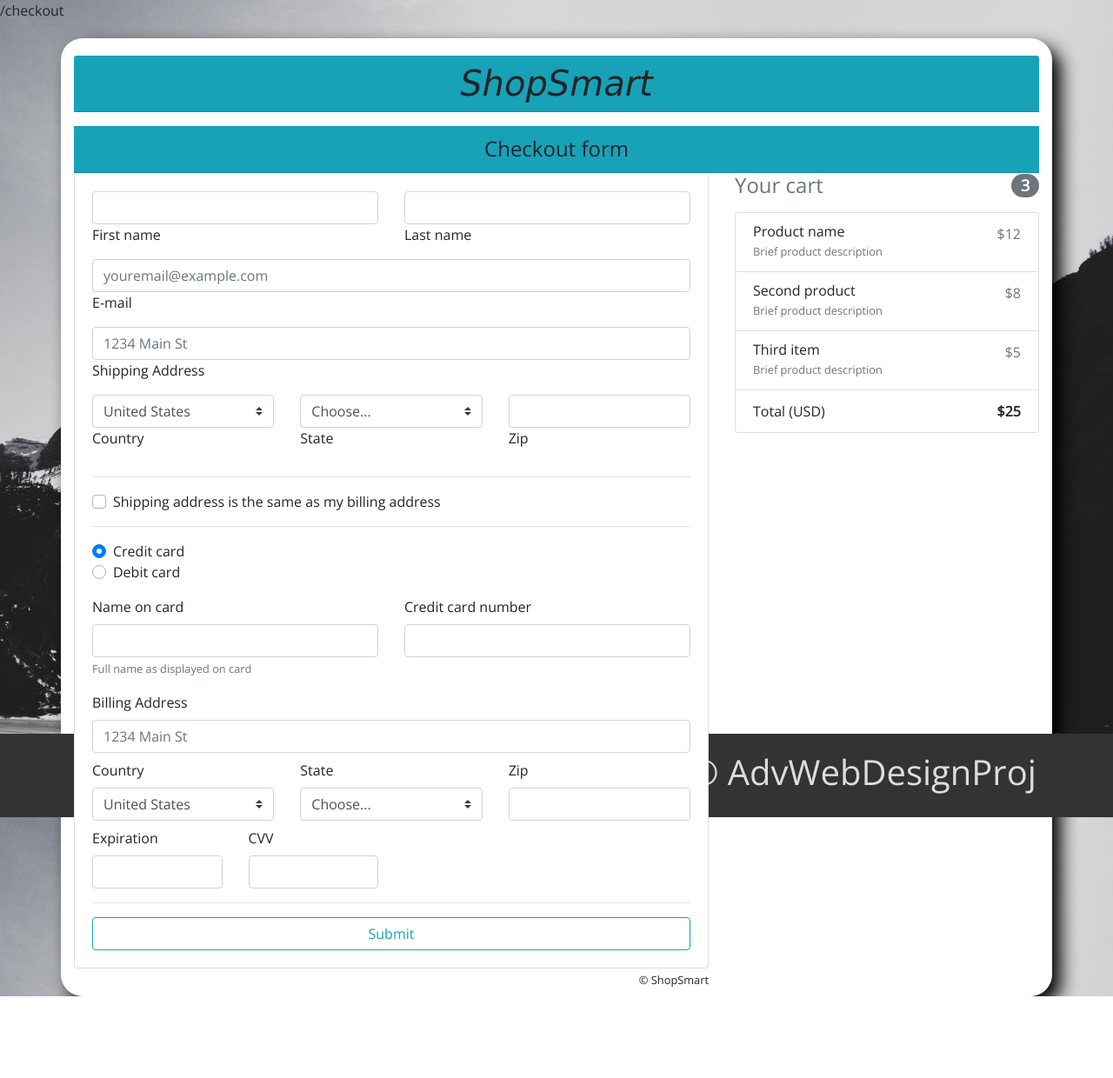
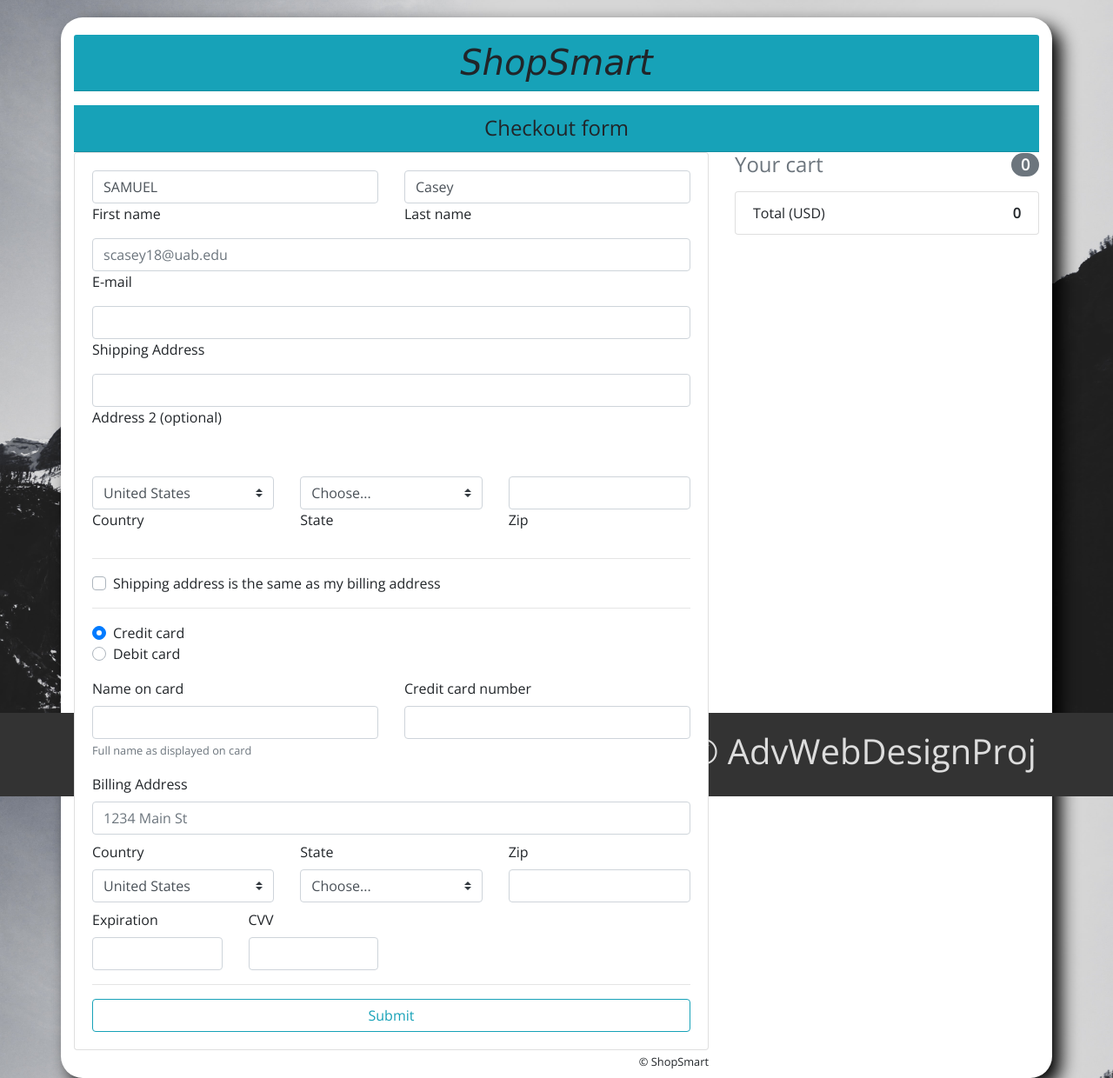
Before and after one commit to scasey18/SmartShop, a Flask app: page /checkout in a window 1280 px wide. Shown: the part 96-1336 px from the top of the page at 87% size. Before the commit the page ends 1242 px from the top, so only its background shows below. Run offline with Flask 2, Linux system fonts and the light colour scheme; a user stored in the database is signed in; data comes from the database, SQL or seed files in the repository; data that the repository does not hold is empty; some libraries are stand-ins or nearby versions.

Commit message:
Add functionality for checkout (not complete)

```diff
--- a/server.py
+++ b/server.py
@@ -108,7 +108,8 @@
 			checkoutCart(current_user.get_id(), 1)
 			return redirect(url_for('sales_thankyou'))
 		cart = getCart(current_user.get_id())
-		return render_template('checkout.html', user=current_user, cart=len(cart), content = cart)
+		print(getAddress(current_user.defAdr))
+		return render_template('checkout.html', user=current_user, adr=getAddress(current_user.defAdr), cart=len(cart), content = getCartContents(cart))
 	return render_template('checkout.html')
 
 
--- a/templates/checkout.html
+++ b/templates/checkout.html
@@ -2,8 +2,8 @@
 {%  block title %}Checkout{%    endblock    %}
 
  {%  block styles   %}
- <!-- <link rel="stylesheet" href="{{url_for('static', filename='styles/checkout.css')}}"> -->
-<style >
+<!--  <link rel="stylesheet" href="{{url_for('static', filename='styles/checkout.css')}}"> -->
+<style>
 body{
      background-image: url("static/images/loginBackground.jpg");
     background-size: 100%;
@@ -32,7 +32,6 @@
 
 {%  block content   %}
 <!--Main layout-->
-<p>{{request.path}}</p>
  <main class="container-fluid  bg" >
    <div class="container">
      <!-- Heading -->
@@ -49,40 +48,33 @@
                <div class="col-md-6 mb-1">
                  <!--firstName-->
                  <div class="md-form ">
-                   <input type="text" id="firstName" class="form-control" required>
+                   <input type="text" id="firstName" class="form-control" value="{{user.fName}}" required>
                    <label for="firstName" class="">First name</label>
                  </div>
                </div>
                <div class="col-md-6 mb-2">
                  <!--lastName-->
                  <div class="md-form">
-                   <input type="text" id="lastName" class="form-control" required>
+                   <input type="text" id="lastName" class="form-control" value="{{user.lName}}" required>
                    <label for="lastName" class="">Last name</label>
                  </div>
                </div>
              </div>
-             <!--Username-->
-             <!-- <div class="md-form input-group pl-0 mb-5">
-               <div class="input-group-prepend">
-                 <span class="input-group-text" id="basic-addon1">@</span>
-               </div>
-               <input type="text" class="form-control py-0" placeholder="Username" aria-describedby="basic-addon1">
-             </div> -->
              <!--email-->
              <div class="md-form mb-2">
-               <input type="text" id="email" class="form-control" placeholder="youremail@example.com" required>
+               <input type="text" id="email" class="form-control" placeholder="{{user.emailAdr}}" required>
                <label for="email" class="">E-mail</label>
              </div>
              <!--address-->
              <div class="md-form mb-2">
-               <input type="text" id="address" class="form-control" placeholder="1234 Main St">
+               <input type="text" id="address" class="form-control" placeholder="{{adr.street}}">
                <label for="address" class="">Shipping Address</label>
              </div>
              <!--address-2-->
-             <!-- <div class="md-form mb-5">
-               <input type="text" id="address-2" class="form-control" placeholder="Apartment or suite">
+             <div class="md-form mb-5">
+               <input type="text" id="address-2" class="form-control" placeholder="{{adr.suite}}">
                <label for="address-2" class="">Address 2 (optional)</label>
-             </div> -->
+             </div>
              <div class="row">
                <div class="col-lg-4 col-md-12 mb-2">
                  <select class="custom-select d-block w-100" id="country" required>
@@ -154,7 +146,7 @@
                  </div>
                </div>
                <div class="col-lg-4 col-md-6 mb-2">
-                 <input type="text" class="form-control" id="zip" placeholder="" required>
+                 <input type="text" class="form-control" id="zip" placeholder="{{adr.zip}}" required>
                  <label for="zip">Zip</label>
                  <div class="invalid-feedback">
                    Zip code required.
@@ -324,32 +316,20 @@
          <!-- Heading -->
          <h4 class="d-flex justify-content-between align-items-center mb-3">
            <span class="text-muted">Your cart</span>
-           <span class="badge badge-secondary badge-pill">3</span>
+           <span class="badge badge-secondary badge-pill">{{cart}}</span>
          </h4>
 
          <!-- Cart -->
          <ul class="list-group mb-3 z-depth-1">
-           <li class="list-group-item d-flex justify-content-between lh-condensed">
-             <div>
-               <h6 class="my-0">Product name</h6>
-               <small class="text-muted">Brief product description</small>
-             </div>
-             <span class="text-muted">$12</span>
-           </li>
-           <li class="list-group-item d-flex justify-content-between lh-condensed">
-             <div>
-               <h6 class="my-0">Second product</h6>
-               <small class="text-muted">Brief product description</small>
-             </div>
-             <span class="text-muted">$8</span>
-           </li>
-           <li class="list-group-item d-flex justify-content-between lh-condensed">
-             <div>
-               <h6 class="my-0">Third item</h6>
-               <small class="text-muted">Brief product description</small>
-             </div>
-             <span class="text-muted">$5</span>
-           </li>
+			{% for i in content %}
+			   <li class="list-group-item d-flex justify-content-between lh-condensed">
+				 <div>
+				   <h6 class="my-0">{{i.name}}</h6>
+				   <small class="text-muted">{{i.desc}}</small>
+				 </div>
+				 <span class="text-muted">{{i.price}}</span>
+			   </li>
+            {% endfor %}
            <!-- <li class="list-group-item d-flex justify-content-between bg-light">
              <div class="text-success">
                <h6 class="my-0">Promo code</h6>
@@ -359,7 +339,7 @@
            </li> -->
            <li class="list-group-item d-flex justify-content-between">
              <span>Total (USD)</span>
-             <strong>$25</strong>
+             <strong>{{content|sum(attribute='price')}}</strong>
            </li>
          </ul>
          <!-- Cart -->
```
